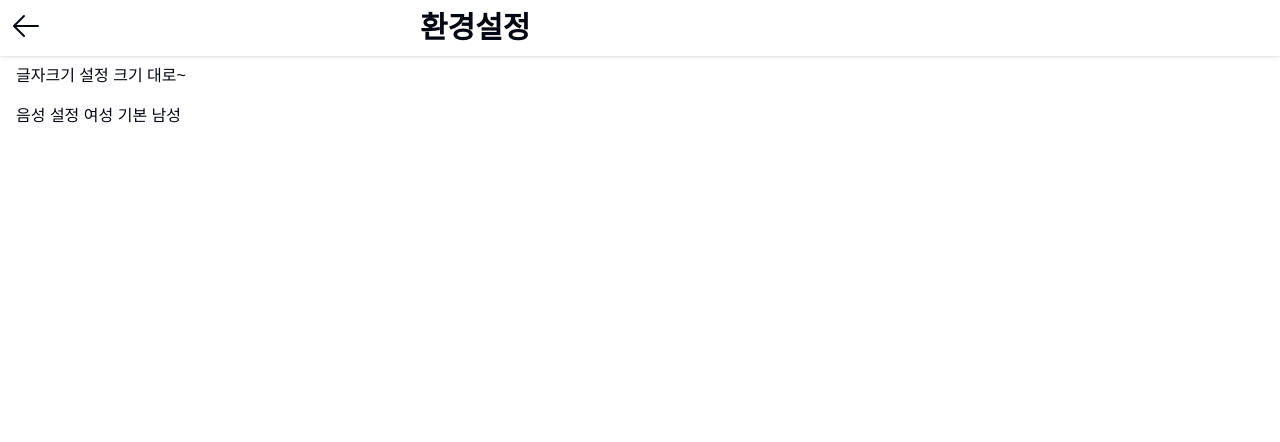
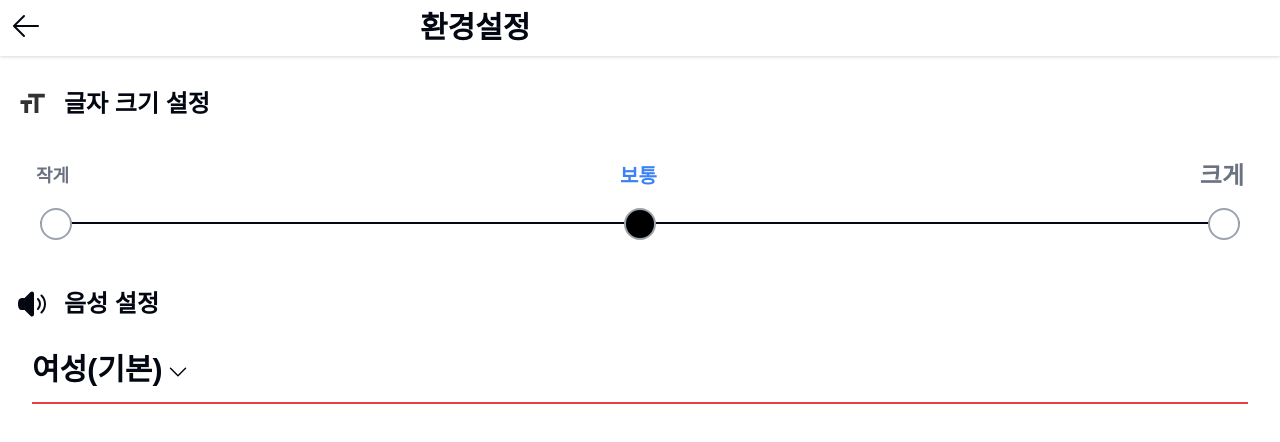
Before and after one commit to team-siksik/hearo, a React (Vite) app in the folder frontend/hearo_web/: page /settings in a window 1280 px wide. Shown: the top 442 px of the page. Built offline with nearby package versions, Linux system fonts and the light colour scheme; no server answers.

Commit message:
[S08P31A603-290] Feat : 환경설정페이지 구현

```diff
--- a/frontend/hearo_web/src/pages/FavContetnsPage.tsx
+++ b/frontend/hearo_web/src/pages/FavContetnsPage.tsx
@@ -14,7 +14,7 @@ interface MessageType {
 function FavContentsPage () {
   const [id, setId] = useState<number>(0);
   const [showModal, setShowModal] = useState<boolean>(false);
-  const [modalType, setModalType] = useState<'add' | 'edit' | 'delete'>('add');
+  const [modalType, setModalType] = useState<'add' | 'delete'>('add');
   const [contents, setContents] = useState<MessageType[]>([
     { id: 1, content: '안녕하세요 저는 청각장애인입니다.', speaker: 'user' },
     { id: 2, content: '뭐 먹었어?', speaker: 'user' },
@@ -42,7 +42,7 @@ function FavContentsPage () {
     console.log('삭제 안되나?')
   };
 
-  const onModalSave = (content: string) => {
+  const onModalSave = (content: any) => {
     if (modalType === 'add') {
       const newId = contents.length + 1;
       setContents([...contents, { id: newId, content: content, speaker: 'user' }]);
@@ -51,8 +51,11 @@ function FavContentsPage () {
       setContents(newContents);
     }
     setShowModal(false);
-    console.log('왜 저장이 안되니~~')
   };
+
+  const ModalOff = () => {
+    setShowModal(false);
+  }
 
 
   return (
@@ -65,23 +68,26 @@ function FavContentsPage () {
         <div className="pl-[25%] font-bold text-3xl ">
           자주 쓰는 말
         </div>
-        <div className="ml-auto flex flex-row space-x-2">
-          <button onClick={onAddButtonClick} className="flex flex-row pt-1 text-red-main font-bold text-lg w-8 h-8">
-            추가
+        <div className="ml-auto space-x-2">
+          <button onClick={onAddButtonClick} className="flex flex-row pt-1 text-red-main font-bold text-lg w-10 h-10">
+            추 가
           </button>
         </div>
       </div>
 
       {/* 출력되는 내용 */}
-      <div className="px-4 py-2 space-y-4">
+      <div className="mt-4 px-6 py-2 space-y-6">
         {contents.map((c) => (
+          <div>
             <div key={c.id} className="flex flex-row">
-            <div className="flex-grow text-gray-500">{c.content}</div>
+              <div className="flex-grow text-gray-950">{c.content}</div>
               <div className="flex flex-row space-x-2">
                 <button onClick={() => onDeleteButtonClick(c.id)}>
                   <XMarkIcon className="w-6 h-6" />
                 </button>
               </div>
+            </div>
+          <hr className="bg-black opacity-10 h-0.5 my-2 px-6"/>
           </div>
         ))}
       </div>
@@ -93,9 +99,14 @@ function FavContentsPage () {
            <div>
             <div className="mb-2 text-xl font-semibold">자주 쓰는 말 추가</div>
             <input type="text" className="w-full border border-gray-200 p-2 rounded" autoFocus />
-           <button onClick={onModalSave} className="mt-2 bg-blue-500 hover:bg-blue-700 text-white font-bold py-2 px-4 rounded">
+            <div className="flex flex-row text-2xl justify-center m-1 mt-3 font-bold">
+            <button onClick={ModalOff} className="mt-2 pl-4 pr-4 border-gray-950">
+               취소
+             </button>
+             <button onClick={onModalSave} className="mt-2 bg-blue-500 hover:bg-blue-800 text-white font-bold py-2 px-4 rounded">
                추가
              </button>
+            </div>
           </div>
           )}
           {modalType === 'delete' && (
@@ -103,12 +114,12 @@ function FavContentsPage () {
               <div className="mb-2 text-xl font-semibold">자주 쓰는 말 삭제</div>
               <div>정말로 삭제하시겠습니까?</div>
               <div className="flex flex-row text-2xl justify-center m-1 mt-3 font-bold">
-                <div className="pl-4 pr-4">
+                <button onClick={ModalOff} className="mt-2 pl-4 pr-4 border-gray-950">
                   취소
-                </div>
-                <div onClick={() => onDeleteButtonClick(id)} className="text-red-main pl-4 pr-4">
+                </button>
+                <button onClick={() => onDeleteButtonClick(id)} className="mt-2 bg-red-1 hover:bg-red-main text-white py-2 px-4 rounded">
                   삭제
-                </div>
+                </button>
               </div>
             </div>
           )}
--- a/frontend/hearo_web/src/pages/MyPage.tsx
+++ b/frontend/hearo_web/src/pages/MyPage.tsx
@@ -1,9 +1,15 @@
-import React from "react";
+import React, { useEffect, useState } from "react";
 import { ArrowLeftIcon, BookmarkIcon, Cog6ToothIcon, InformationCircleIcon, ChevronRightIcon } from "@heroicons/react/24/solid";
 import { useNavigate } from "react-router-dom";
+import { Modal } from "@/components";
+import { DropDown }  from "@/components";
+
 
 function Mypage() {
+  const [user, setUser] = useState<number>(0);
   const mypagebarBackground = "z-10 bg-white drop-shadow";
+  const [showModal, setShowModal] = useState<boolean>(false);
+  const [modalType, setModalType] = useState<'logout' | 'delete'>('logout');
   const navigate = useNavigate();
   const homeClick = () => {
     navigate('/');
@@ -20,6 +26,24 @@ function Mypage() {
   const AgainClick = () => {
     navigate('/again')
   }
+
+  const onLogoutButton = () => {
+    setModalType('logout');
+    setShowModal(true);
+
+  }
+
+  const onDeleteButtonClick = (id: any) => {
+    setModalType('delete');
+    setUser(id);
+    setShowModal(true);
+    console.log('계정삭제')
+  }
+
+  const ModalOff = () => {
+    setShowModal(false);
+  }
+
 
   return (
     <div>
@@ -66,13 +90,51 @@ function Mypage() {
       <hr className="bg-black opacity-20 h-0.5 m-4"/>
 
       <div className="flex flex-row justify-center m-8 mt-[80%]">
-        <div className="p-8 text-2xl font-bold text-red-main opacity-80">
+        <button onClick={onLogoutButton} className="p-8 text-2xl font-bold text-red-main opacity-80">
           로그아웃
-        </div>
-        <div className="p-8 text-2xl font-bold text-black opacity-50">
+        </button>
+        <button onClick={onDeleteButtonClick} className="p-8 text-2xl font-bold text-black opacity-50">
           회원탈퇴
-        </div>
+        </button>
       </div>
+
+      {/* 로그아웃, 회원탈퇴 모달  */}
+      {showModal && (
+        <Modal open={true} cannotExit={false}>
+          {modalType === 'logout' && (
+            <div>
+              <div className="mb-2 text-xl fon t-semibold">정말 로그아웃하시겠습니까?</div>
+              <div className="flex flex-row text-2xl justify-center m-1 mt-4 font-bold">
+                <button onClick={ModalOff} className=" bg-red-1 hover:bg-red-main text-white w-28 mt-2 mx-2 pl-4 px-4 border-gray-950 rounded-full">
+                  아니오
+                </button>
+                <button className="mt-2 text-gray-950 border border-black rounded-full mx-2 w-28 py-2 px-4">
+                  네
+                </button>
+              </div>
+          </div>
+          )}
+
+          {modalType === 'delete' && (
+            <div>
+              <div className="mb-2 text-xl font-semibold text-red-main ">회원탈퇴</div>
+              <div>정말 회원탈퇴를 하시겠어요?</div>
+              <div>회원탈퇴를 하면 목록에 있는 내용이</div>
+              <div className="pb-4">전부 삭제됩니다!</div>
+              <div className="pb-16">그래도 정말 하시겠습니까?</div>
+              <div className="flex flex-row text-2xl justify-center m-1 font-bold">
+                <button onClick={ModalOff} className=" bg-red-1 hover:bg-red-main text-white w-28 mx-2 mt-2 pl-4 px-4 border-gray-950 rounded-full">
+                  아니오
+                </button>
+                <button className="mt-2 text-gray-950 border border-black rounded-full mx-2 w-28 py-2 px-4">
+                  네
+                </button>
+              </div>
+          </div>
+          )}
+        </Modal>
+      )}
+
     </div>
   )
 }
--- a/frontend/hearo_web/src/pages/SettingsPage.tsx
+++ b/frontend/hearo_web/src/pages/SettingsPage.tsx
@@ -1,6 +1,8 @@
-import React, { useEffect, useState } from "react";
-import { ArrowLeftIcon} from "@heroicons/react/24/solid";
+import React, { useState } from "react";
+import { ArrowLeftIcon, SpeakerWaveIcon, ChevronDownIcon} from "@heroicons/react/24/solid";
 import { useNavigate } from "react-router-dom";
+import { ReactComponent as FormatSizeIcon } from '../assets/format_size.svg'
+import { DropDown }  from "@/components";
 
 
 function SettingsPage() {
@@ -10,6 +12,37 @@ function SettingsPage() {
     navigate('/mypage');
   }
 
+  // useState를 사용하여 현재 선택된 글자크기를 저장합니다.
+  const [fontSize, setFontSize] = useState('medium');
+
+  // 버튼 클릭 시 선택된 글자크기를 업데이트하는 함수입니다.
+  const handleClick = (size: string) => {
+    setFontSize(size);
+  };
+
+  // 드롭다운을 위한 설정
+  const [showDropDown, setShowDropDown] = useState<boolean>(false);
+  const [selectGender, setSelectGender] = useState<string>("여성(기본)");
+  const gender = () => {
+    return ["여성(기본)", "남성"];
+  };
+
+  // 드롭다운 on/off
+  const toggleDropDown = () => {
+    setShowDropDown(!showDropDown);
+  };
+
+  // 이게 뭘까?
+  const dismissHandler = (event: React.FocusEvent<HTMLButtonElement>): void => {
+    if (event.currentTarget === event.target) {
+      setShowDropDown(false);
+    }
+  };
+
+  // 성별선택
+  const genderSelection = (gender: string): void => {
+    setSelectGender(gender);
+  };
 
   return (
   <div>
@@ -21,17 +54,80 @@ function SettingsPage() {
         환경설정
       </div>
     </div>
-    <div className="px-4 py-2 space-y-4">
-      <div >
-        글자크기 설정
-        크기 대로~
-      </div>
-      <div>
-        음성 설정
-        여성 기본
-        남성
+
+    <div className="m-4 pt-4 flex flex-row text-center justify-start">
+      <FormatSizeIcon className="w-8 h-8"/>
+      <div className="pl-4 font-bold text-2xl">
+        글자 크기 설정
       </div>
     </div>
+      {/* 선택된 글자크기에 따라 버튼 스타일을 동적으로 변경합니다. */}
+      <div className="m-2 mx-3 pt-6 flex flex-row justify-between">
+        <button className={`mx-6 text-lg font-bold ${fontSize === 'small' ? 'text-blue-500' : 'text-gray-500'}`} onClick={() => handleClick('small')}>
+          작게
+        </button>
+        <button className={`mx-7 ml-9 text-xl font-bold ${fontSize === 'medium' ? 'text-blue-500' : 'text-gray-500'}`} onClick={() => handleClick('medium')}>
+          보통
+        </button>
+        <button className={`mx-6 text-2xl font-bold ${fontSize === 'large' ? 'text-blue-500' : 'text-gray-500'}`} onClick={() => handleClick('large')}>
+          크게
+        </button>
+      </div>
+
+      <div className="m-4 mx-10 flex flex-row justify-between relative">
+        <button className={`z-30 w-8 h-8 rounded-full border-2 border-gray-400 ${
+          fontSize === "small" ? "bg-black" : "bg-white"}`}
+          onClick={() => handleClick("small")}/>
+        <button className={`z-30 w-8 h-8 rounded-full border-2 border-gray-400 ${
+          fontSize === "medium" ? "bg-black" : "bg-white"}`}
+          onClick={() => handleClick("medium")}/>
+        <button className={`z-30 w-8 h-8 rounded-full border-2 border-gray-400 ${
+          fontSize === "large" ? "bg-black" : "bg-white"}`}
+          onClick={() => handleClick("large")}/>
+
+      <div className="absolute mt-3.5 w-full h-0.5 bg-gray-950 z-0"/>
+    </div>
+
+    <div className="m-4 mt-8 pt-4 flex flex-row">
+      <SpeakerWaveIcon className="w-8 h-8"/>
+      <div className="pl-4 font-bold text-2xl">
+        음성 설정
+      </div>
+    </div>
+
+    {/* 드롭다운 */}
+    <div className="m-8 font-semibold text-3xl pb-8">
+      <button
+        className="font-semibold text-3xl"
+        onClick={(): void => toggleDropDown()}
+        onBlur={(e: React.FocusEvent<HTMLButtonElement>): void =>
+          dismissHandler(e)}>
+
+      <div className="flex flex-row">
+        <div className="flex-grow">{selectGender}</div>
+        <div className="flex flex-row space-x-2">
+          <ChevronDownIcon className="h-8 w-8 pt-2"/>
+        </div>
+      </div>
+
+      {/* 드롭다운 열릴 시 */}
+      <div className="pr-8">
+        {showDropDown && (
+          <DropDown
+          gender={gender()}
+          showDropDown={false}
+          toggleDropDown={(): void => toggleDropDown()}
+          genderSelection={genderSelection}
+          />
+          )}
+        </div>
+
+      </button>
+
+
+      <div className="mt-3.5 w-full h-0.5 bg-red-main z-0"/>
+    </div>
+
   </div>
   )
 }
```
Also changed, not shown: frontend/hearo_web/src/assets/Format_size.svg (added). Lines whose indentation alone changed are shown as unchanged.
